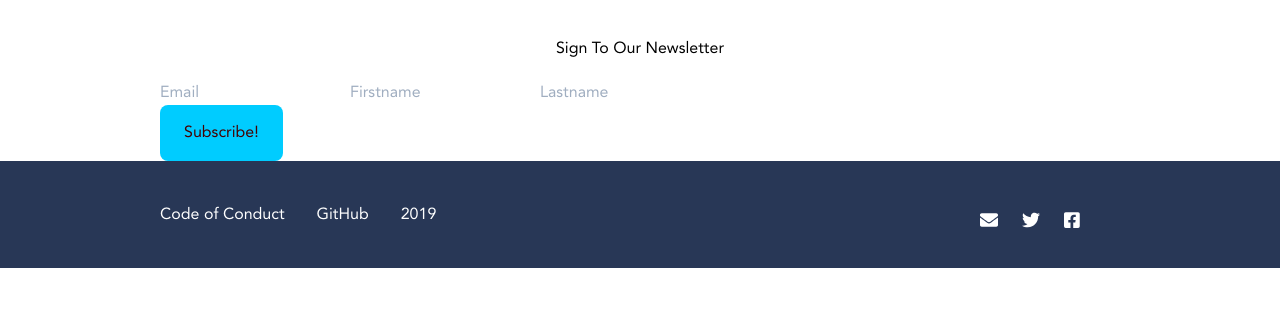
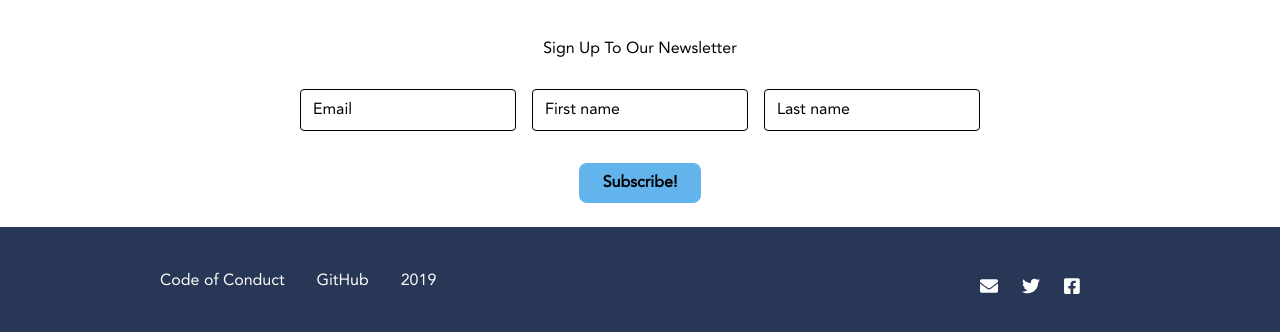
Before and after one commit to devconzm/devconzm, a Gatsby site: page / in a window 1280 px wide. Shown: the part 4868-5200 px from the top of the page. Before the commit the page ends 5136 px from the top, so only its background shows below. Built offline with nearby package versions, Linux system fonts and the light colour scheme; Gatsby itself is replaced by a stand-in of ours.

Commit message:
Refined the newsletter form

```diff
--- a/src/components/mailchimp.js
+++ b/src/components/mailchimp.js
@@ -51,19 +51,20 @@ class Mailchimp extends React.Component {
         <div className="row">
           <div className="col-xs-12 col-md-12 col-lg-12 col-xl-12">
             <h1 className="text-center section-title" style={{ paddingTop: "40px", paddingBottom: "20px" }}>
-              Sign To Our Newsletter
+              Sign Up To Our Newsletter
             </h1>
             <div className="col-sm-12 justify">
-              <div>
-                <form onSubmit={this.handleSubmit.bind(this)}>
-                  <div className="form-group">
+              <div className="w-full mb-6">
+                <form className="text-center" onSubmit={this.handleSubmit.bind(this)}>
+                  <div className="form-group mb-6">
                     {fields.map(input => (
                       <input
-                        className={"form-control"}
+                        className="form-control text-black border rounded py-2 px-3 m-2 placeholder-black"
                         {...input}
                         key={input.name}
                         onChange={({ target }) => this.setState({ [input.name]: target.value })}
                         defaultValue={this.state[input.name]}
+                        placeholder={input.placeholderAccess}
                       />
                     ))}
                   </div>
@@ -71,7 +72,7 @@ class Mailchimp extends React.Component {
                     <button
                       disabled={status === "sending" || status === "success"}
                       type="submit"
-                      className="bg-orange-primary text-brown px-6 py-4 rounded-lg"
+                      className="bg-blue-400 hover:bg-blue-600 px-6 py-2 rounded-lg font-bold text-gray-700"
                     >
                       {messages.button}
                     </button>
--- a/src/components/newsletter.js
+++ b/src/components/newsletter.js
@@ -20,20 +20,20 @@ function Newsletter() {
         fields={[
           {
             name: "EMAIL",
-            placeholder: "Email",
+            placeholderAccess: "Email",
             type: "email",
             required: true
           },
 
           {
             name: "FNAME",
-            placeholder: "Firstname",
+            placeholderAccess: "First name",
             type: "text",
             required: true
           },
           {
             name: "LNAME",
-            placeholder: "Lastname",
+            placeholderAccess: "Last name",
             type: "text",
             required: true
           }
```
